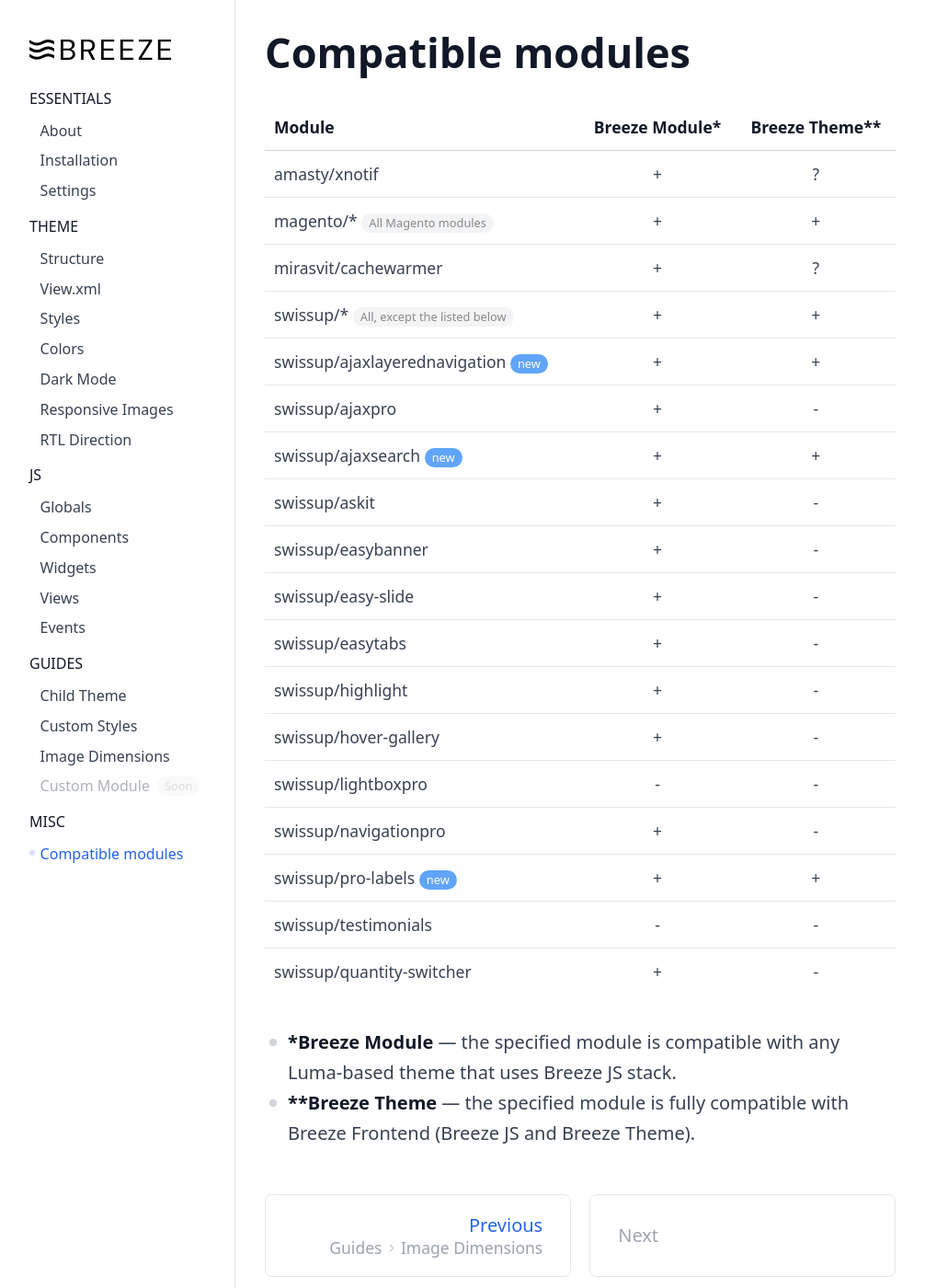
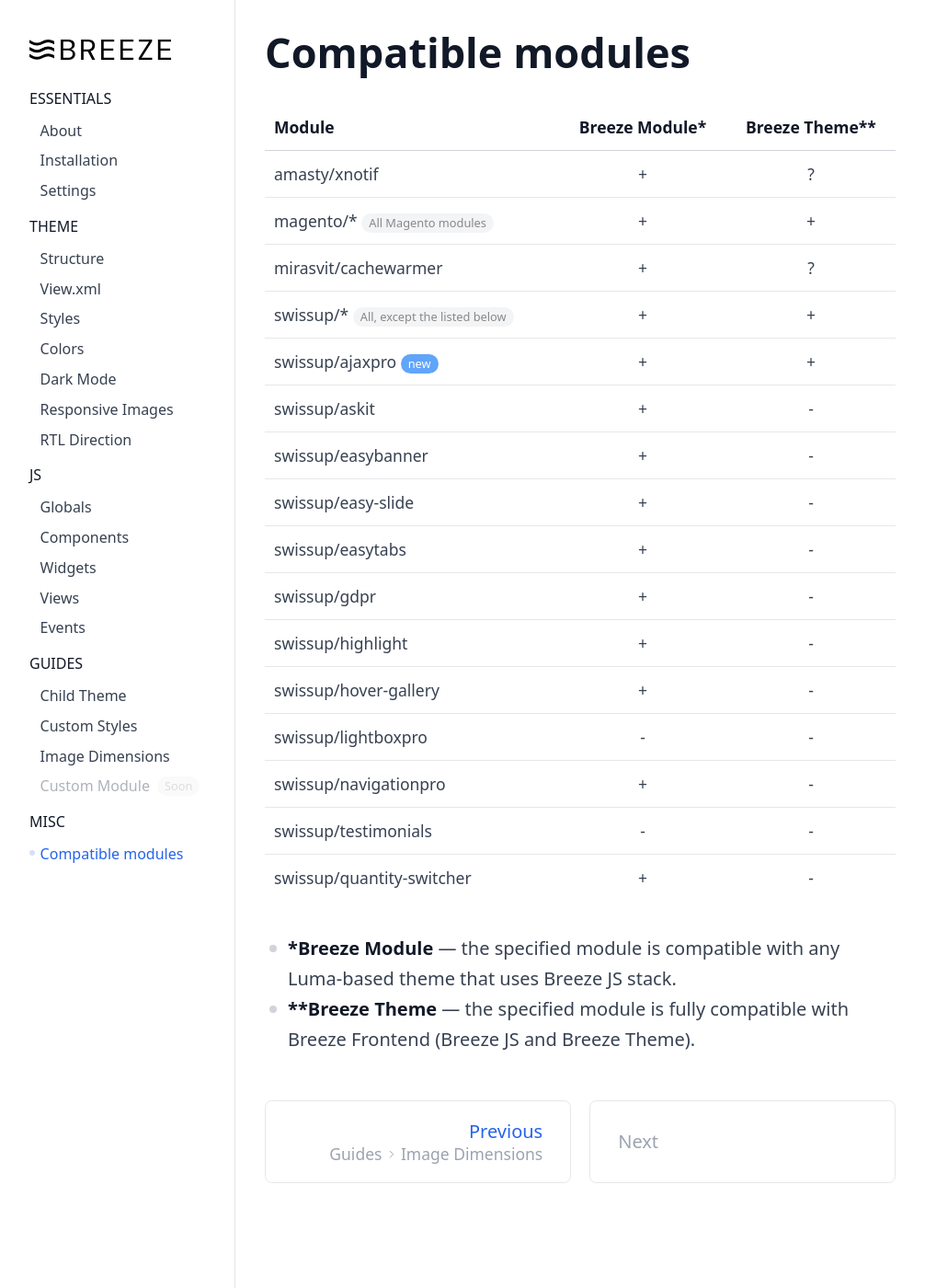
Before and after one commit to breezefront/breezefront.com, a Jekyll site: the page built from collections/_misc/compatible-modules.md, in a window 1280 px wide and 1400 px high. Shown: the whole window at 92% size, without its empty margins (0-1006 px from the left). Built offline with Jekyll 4.4.1, drawn with Linux system fonts in a browser that asks for light colours.

Commit message:
Update compatible modules

```diff
--- a/collections/_misc/compatible-modules.md
+++ b/collections/_misc/compatible-modules.md
@@ -13,18 +13,16 @@ amasty/xnotif                 | +               | ?
 magento/\* *All Magento modules*{:.badge} | +   | +
 mirasvit/cachewarmer          | +               | ?
 swissup/\* *All, except the listed below*{:.badge} | +     | +
-swissup/ajaxlayerednavigation *new*{:.badge.blue}  | +     | +
-swissup/ajaxpro               | +               | -
-swissup/ajaxsearch *new*{:.badge.blue}  | +     | +
+swissup/ajaxpro *new*{:.badge.blue} | +         | +
 swissup/askit                 | +               | -
 swissup/easybanner            | +               | -
 swissup/easy-slide            | +               | -
 swissup/easytabs              | +               | -
+swissup/gdpr                  | +               | -
 swissup/highlight             | +               | -
 swissup/hover-gallery         | +               | -
 swissup/lightboxpro           | -               | -
 swissup/navigationpro         | +               | -
-swissup/pro-labels *new*{:.badge.blue}  | +     | +
 swissup/testimonials          | -               | -
 swissup/quantity-switcher     | +               | -
 
```
